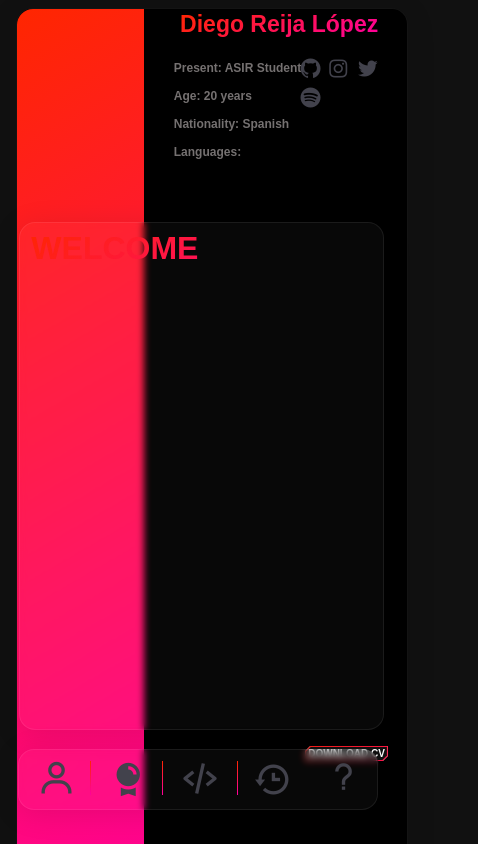
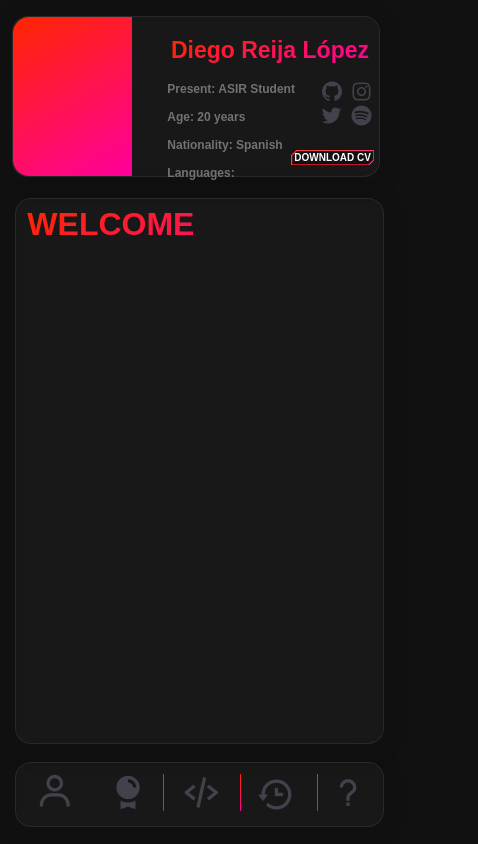
Before and after one commit to diegoreija/reija, a website: page index.html in a window 390 px wide. Shown: the whole page, 478 px wide, since content can reach past the window. Drawn offline with nearby package versions, Linux system fonts and the light colour scheme.

Commit message:
preubas y mas pruebas

```diff
--- a/index.html
+++ b/index.html
@@ -7,7 +7,6 @@
 
     <link rel="stylesheet" href="style.css">
     <link rel="stylesheet" href="./media_querrys/iphone/serie_13.css">
-    <link rel="stylesheet" href="./media_querrys/iphone/serie_12.css">
     <link href="https://unpkg.com/boxicons@2.0.7/css/boxicons.min.css" rel="stylesheet">
     <title>DiegoReija.tech</title>
 </head>
--- a/media_querrys/iphone/serie_12.css
+++ b/media_querrys/iphone/serie_12.css
@@ -4,46 +4,3 @@
 
 
 /*          IPHONE 12 PRO MAX                   */
-@media (max-width: 428px) and (max-height: 926px) {
-
-    p {
-        font-size: 11px;
-        left: -2%;
-    }
-}
-/************************************************************/
-/*          IPHONE 12 PRO                       */
-@media (max-width: 390px) and (max-height: 844px) {
-
-    .container-1 {
-        width: 100%;
-        height: 112%;
-        margin-top: 2%;
-        grid-area: n1;
-        background-color: #000000;
-    }
-
-    p {
-        font-size: 11px;
-        left: 1%;
-    }
-
-    .container-2-part-2,
-    .container-6-part-6,
-    .container-3-part-3 {
-        position: fixed;
-        top: 26.25%;
-        width: 93%;
-        height: 63%;
-    }
-
-    .container-3 {
-        position: fixed;
-        width: 92%;
-        left: -10.5%;
-        top: 91%;
-        height: 7%;
-        margin-left: 15%;
-        grid-area: n3;
-    }
-}
--- a/media_querrys/iphone/serie_13.css
+++ b/media_querrys/iphone/serie_13.css
@@ -305,8 +305,8 @@
 @media (width: 390px) and (height: 844px) {
 
     .container {
-        position: absolute;
-        left: 0%;
+        position: absolute !important;
+        left: -1%;
         top: 0%;
         width: 94%;
         height: 94%;
@@ -322,21 +322,16 @@
         "n2 n2 n2 n2 n2"
         "n2 n2 n2 n2 n2"
         "n2 n2 n2 n2 n2"
-        "n3 n3 n3 n3 n3"
+        "n2 n2 n2 n2 n2"
         "n3 n3 n3 n3 n3";
     }
 
     .container-1 {
-        position: fixed;
+        position: absolute;
         width: 100%;
         height: 100%;
-        margin-top: 2%;
-        background: rgba(255, 255, 255, 0.03);
-        border-radius: 16px;
-        box-shadow: 0 4px 30px rgba(0, 0, 0, 0.1);
-        backdrop-filter: blur(3.7px);
-        -webkit-backdrop-filter: blur(3.7px);
-        border: 1px solid rgba(255, 255, 255, 0.08);
+        top: 10%;
+        grid-area: n1;
     }
 
     .subcontainer {
@@ -344,9 +339,9 @@
         grid-template-columns: repeat(8,1fr);
         grid-template-rows: repeat(3,1fr);
         grid-template-areas:
-        "n11 n11 n11 n2 n2 n2 n2 n2"
-        "n11 n11 n11 n3 n3 n3 n3 n3"
-        "n11 n11 n11 n3 n3 n3 n3 n3";
+        "n11 n11 n11 n22 n22 n22 n22 n22"
+        "n11 n11 n11 n33 n33 n33 n33 n33"
+        "n11 n11 n11 n33 n33 n33 n33 n33";
         background: rgba(255, 255, 255, 0.03);
         border-radius: 16px;
         box-shadow: 0 4px 30px rgba(0, 0, 0, 0.1);
@@ -364,21 +359,20 @@
 
     h2 {
         font-size: 23px;
-        margin-top: 1%;
-        margin-left: -6%;
+        margin-top: -70%;
+        margin-left: -60%;
         white-space: nowrap;
     }
 
     #hr8 {
-        position: absolute;
-        top: 61%;
+        margin-top: -40%;
         width: 90%;
-        left: 1%;
+        margin-left: -20%;
     }
 
     #hr9 {
         position: absolute;
-        top: 80%;
+        margin-top: -120%;
         width: 0.2%;
         height: 210%;
         left: 54%;
@@ -403,8 +397,8 @@
     }
 
     .descriptions {
-        margin-top: 25%;
-        margin-left: -7%;
+        margin-top: -47%;
+        margin-left: -57%;
         font-size: 12px;
     }
 
@@ -415,33 +409,33 @@
         color: #42424c;
     }
 
-    #github-2 {
+    .bxl-github {
         position: absolute;
-        top: 60%;
-        left: 37%;
+        margin-top: -48%;
+        margin-left: 30%;
     }
 
     .bxl-instagram {
         position: absolute;
-        top: 60%;
-        left: 51%;
+        margin-top: -48%;
+        left: 15%;
     }
 
     .bxl-twitter {
         position: absolute;
-        top: 60%;
-        left: 66%;
+        margin-top: -36%;
+        left: 0%;
     }
 
     .bxl-spotify {
         position: absolute;
-        top: 120%;
-        left: 37%;
+        margin-top: -36%;
+        left: 15%;
     }
 
     #CV {
-        top: 78%;
-        left: 74%;
+        top: 84%;
+        left: 76%;
     }
 
 
@@ -492,10 +486,11 @@
     .container-2-part-2,
     .container-6-part-6,
     .container-3-part-3 {
-        position: fixed;
-        top: 25%;
-        width: 93%;
-        max-height: 60%;
+        position: absolute;
+        top: 7%;
+        width: 100%;
+        height: 98%;
+        grid-area: n2;
     }
 
     #welcome {
@@ -505,11 +500,12 @@
     }
 
     .container-3 {
-        position: fixed;
+        position: absolute;
         width: 100%;
-        left: 10.5%;
-        margin-top: -5%;
-        height: 100%;
+        left: -14%;
+        top: 60%;
+        height: 80%;
+        grid-area: n3;
     }
 
     .bx-user {
--- a/style.css
+++ b/style.css
@@ -105,10 +105,9 @@ section {
 
 /*****************************************************************************************/
 .container-1 {
-    width: 100%;
-    height: 100%;
-    grid-area: n1;
-    background-color: #000000;
+  width: 100%;
+  height: 100%;
+  grid-area: n1;
 }
 
 .subcontainer {
```
